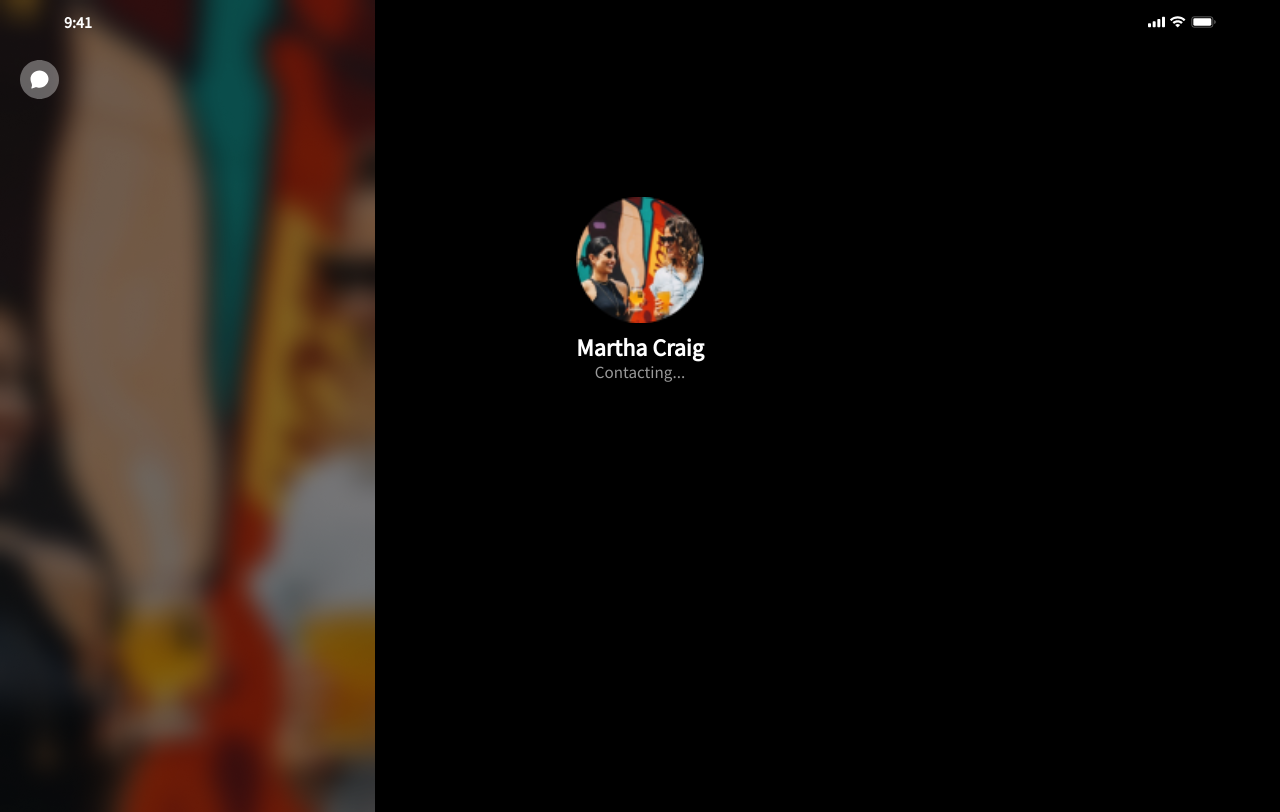
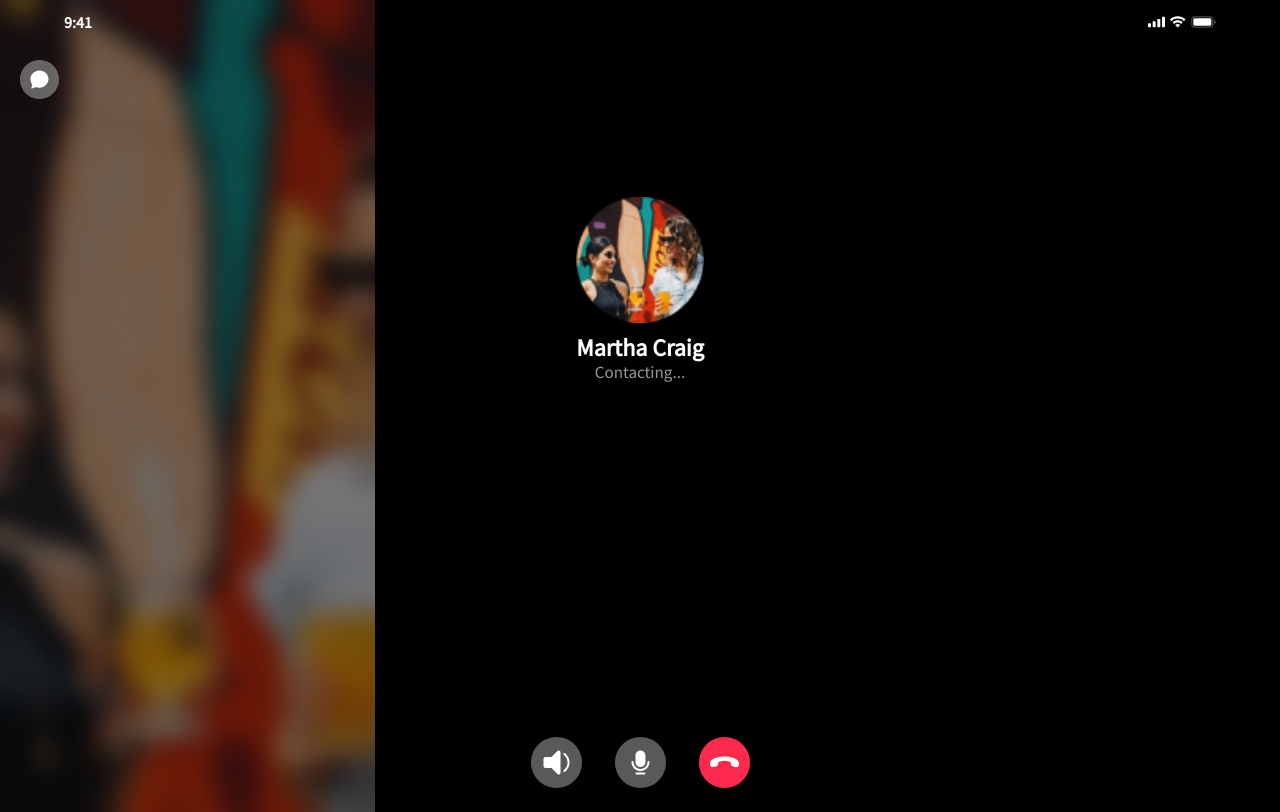
Before and after one commit to GuilhermeA08/messanger-inputs, a plain HTML site: page call.html in a window 1280 px wide. Drawn offline with Linux system fonts and the light colour scheme.

Commit message:
feat: action-bar component

```diff
--- a/call.html
+++ b/call.html
@@ -24,5 +24,11 @@
         <h3 class="contact__name">Martha Craig</h3>
         <p class="contact__status">Contacting...</p>
     </div>
+
+    <div class="action-bar">
+        <img src="/assets/icons/sound.svg" alt="Volume">
+        <img src="/assets/icons/microphone.svg" alt="Microfone">
+        <img src="/assets/icons/hang-up.svg" alt="Encerrar">
+    </div>
 </body>
 </html>
--- /dev/null
+++ b/styles/components/action-bar.css
@@ -0,0 +1,8 @@
+.action-bar{
+    display: flex;
+    width: auto;
+    margin: 0 auto;
+    justify-content: center;
+    gap: 33px;
+    margin-top: 356px;
+}
--- a/styles/pages/call.css
+++ b/styles/pages/call.css
@@ -1,6 +1,7 @@
 @import url(/styles/utils/index.css);
 @import url(/styles/components/status-bar.css);
 @import url(/styles/components/contact.css);
+@import url(/styles/components/action-bar.css);
 
 
 body{
```
